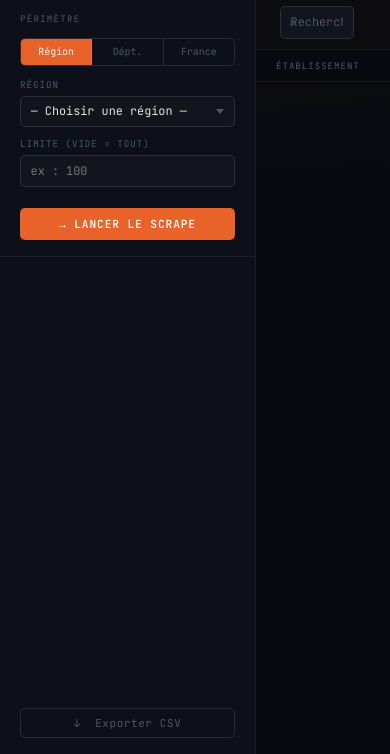
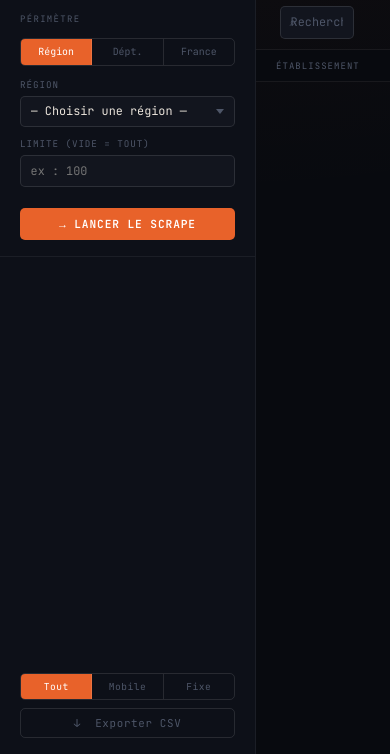
Before and after one commit to alex-robert-fr/entreprise-scrapper, a website: page src/public/index.html in a window 390 px wide. Shown: the part 90-844 px from the top of the page. Drawn offline with Linux system fonts and the light colour scheme; no server answers.

Commit message:
✨ feat(dashboard): sélecteur d'export — tout / mobile uniquement / fixe uniquement

```diff
--- a/src/public/index.html
+++ b/src/public/index.html
@@ -315,6 +315,34 @@
       padding: 1rem 1.25rem;
       margin-top: auto;
     }
+
+    .export-scope {
+      display: flex;
+      gap: 0;
+      border: 1px solid var(--border-hover);
+      border-radius: 5px;
+      overflow: hidden;
+      margin-bottom: 0.5rem;
+    }
+
+    .export-scope button {
+      flex: 1;
+      background: transparent;
+      border: none;
+      border-right: 1px solid var(--border-hover);
+      color: var(--muted);
+      padding: 0.35rem 0;
+      font-family: var(--mono);
+      font-size: 0.6rem;
+      letter-spacing: 0.05em;
+      cursor: pointer;
+      transition: background 0.15s, color 0.15s;
+      user-select: none;
+    }
+
+    .export-scope button:last-child { border-right: none; }
+    .export-scope button:hover { background: var(--bg-elevated); color: var(--text); }
+    .export-scope button.active { background: var(--accent); color: #fff; }
 
     .btn-export {
       width: 100%;
@@ -650,6 +678,11 @@
     </div>
 
     <div class="sidebar-footer">
+      <div class="export-scope" id="exportScopeToggle">
+        <button id="exportScopeAll"    class="active" onclick="setExportScope('all')">Tout</button>
+        <button id="exportScopeMobile"            onclick="setExportScope('mobile')">Mobile</button>
+        <button id="exportScopeFixe"              onclick="setExportScope('fixe')">Fixe</button>
+      </div>
       <button class="btn-export" onclick="exportCsv()">↓ &nbsp;Exporter CSV</button>
     </div>
 
@@ -722,6 +755,7 @@
     let retryPollInterval = null;
     let activeFilter      = "all";
     let phoneTypeFilter   = null;
+    let exportScope       = "all";
     let activeScope       = "region";
     let searchTimeout     = null;
     let searchQuery       = "";
@@ -1018,11 +1052,20 @@
       }
     }
 
+    function setExportScope(scope) {
+      exportScope = scope;
+      ["all", "mobile", "fixe"].forEach(function(s) {
+        document.getElementById("exportScope" + s.charAt(0).toUpperCase() + s.slice(1))
+          .classList.toggle("active", s === scope);
+      });
+    }
+
     function exportCsv() {
       var url = "/api/export";
-      if (phoneTypeFilter) url += "?phoneType=" + phoneTypeFilter;
+      if (exportScope !== "all") url += "?phoneType=" + exportScope;
       window.location = url;
-      toast("Téléchargement du CSV…");
+      var labels = { all: "Téléchargement du CSV…", mobile: "Export mobiles…", fixe: "Export fixes…" };
+      toast(labels[exportScope] || "Téléchargement du CSV…");
     }
 
     /* ── Init ── */
```
